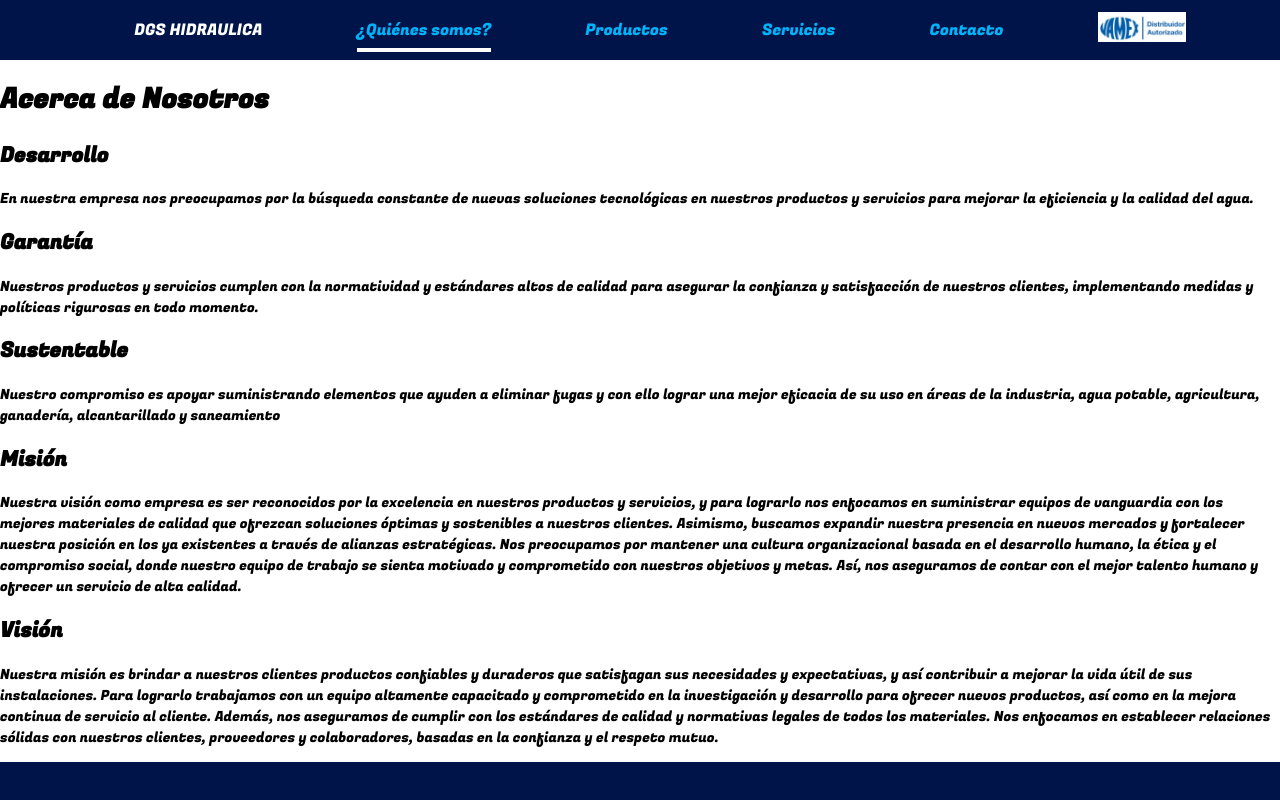
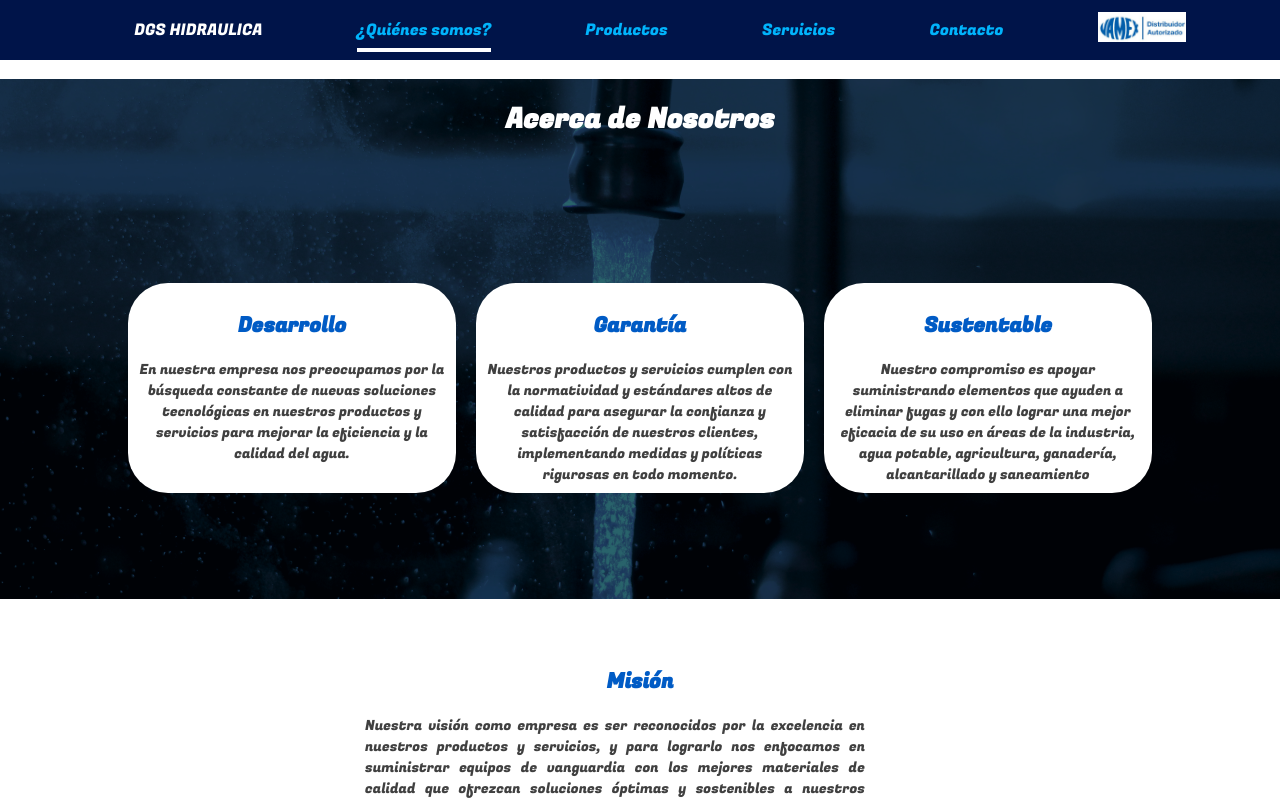
Before and after one commit to emmagp3/dgs-web, a Next.js app: page /sobre-nosotros in a window 1280 px wide. Shown: the top 800 px of the page. Built offline with nearby package versions, Linux system fonts and the light colour scheme; a web font is replaced by a local one.

Commit message:
Se añadieron estilos a la pagina 'Sobre Nosotros'

```diff
--- a/src/pages/sobre-nosotros/index.tsx
+++ b/src/pages/sobre-nosotros/index.tsx
@@ -1,29 +1,31 @@
 import Layout from '@/components/layout/layout';
+import styles from './sobre-nosotos.module.css';
 
 export default function AboutPage() {
   return (
     <Layout title="¿Quiénes Somos?">
-      <h1>Acerca de Nosotros</h1>
-      <section>
-        <div>
-          <h2>Desarrollo</h2>
+      <div className={styles.hero}>
+        <h1 className={styles.title}>Acerca de Nosotros</h1>
+        <div className={`${styles.about} container`}>
+          <div className={styles.element}>
+            <h2 className={styles.subtitle}>Desarrollo</h2>
             <p>
               En nuestra empresa nos preocupamos por la búsqueda constante de
               nuevas soluciones tecnológicas en nuestros productos y servicios
               para mejorar la eficiencia y la calidad del agua.
             </p>
           </div>
-        <div>
-          <h2>Garantía</h2>
+          <div className={styles.element}>
+            <h2 className={styles.subtitle}>Garantía</h2>
             <p>
               Nuestros productos y servicios cumplen con la normatividad y
               estándares altos de calidad para asegurar la confianza y
-            satisfacción de nuestros clientes, implementando medidas y políticas
-            rigurosas en todo momento.
+              satisfacción de nuestros clientes, implementando medidas y
+              políticas rigurosas en todo momento.
             </p>
           </div>
-        <div>
-          <h2>Sustentable</h2>
+          <div className={styles.element}>
+            <h2 className={styles.subtitle}>Sustentable</h2>
             <p>
               Nuestro compromiso es apoyar suministrando elementos que ayuden a
               eliminar fugas y con ello lograr una mejor eficacia de su uso en
@@ -31,11 +33,12 @@ export default function AboutPage() {
               alcantarillado y saneamiento
             </p>
           </div>
-      </section>
+        </div>
+      </div>
       <main>
-        <div>
-          <div>
-            <h2>Misión</h2>
+        <div className={`${styles.misionVision} flex justify-center container`}>
+          <div className={styles.mvinfo}>
+            <h2 className={styles.subtitle}>Misión</h2>
             <p>
               Nuestra visión como empresa es ser reconocidos por la excelencia
               en nuestros productos y servicios, y para lograrlo nos enfocamos
@@ -51,8 +54,8 @@ export default function AboutPage() {
               servicio de alta calidad.
             </p>
           </div>
-          <div>
-            <h2>Visión</h2>
+          <div className={styles.mvinfo}>
+            <h2 className={styles.subtitle}>Visión</h2>
             <p>
               Nuestra misión es brindar a nuestros clientes productos confiables
               y duraderos que satisfagan sus necesidades y expectativas, y así
--- /dev/null
+++ b/src/pages/sobre-nosotros/sobre-nosotos.module.css
@@ -0,0 +1,49 @@
+.hero {
+  color: #FFFFFF;
+  background-image: url('../../../public/main.png');
+  background-size: cover;
+  height: 52rem;
+  background-position: center center;
+}
+
+.title {
+  text-align: center;
+  padding: 2rem 0;
+}
+
+.about {
+  height: 80%;
+  display: grid;
+  grid-template-columns: repeat(3, 1fr);
+  gap: 2rem;
+  align-items: center;
+}
+
+.element {
+  background-color: #FFFFFF;
+  color: #404040;
+  height: 21rem;
+  padding: 1rem;
+  text-align: center;
+  border-radius: 4rem;
+}
+
+.subtitle {
+  text-align: center;
+  color: #005BC5;
+}
+
+.misionVision {
+  flex-wrap: wrap;
+  padding-top: 5rem;
+}
+
+.misionVision p {
+  margin: auto 5rem 5rem auto;
+}
+
+.mvinfo p {
+  width: 50rem;
+  color: #404040;
+  text-align: justify;
+}
```
Lines whose indentation alone changed are shown as unchanged.
